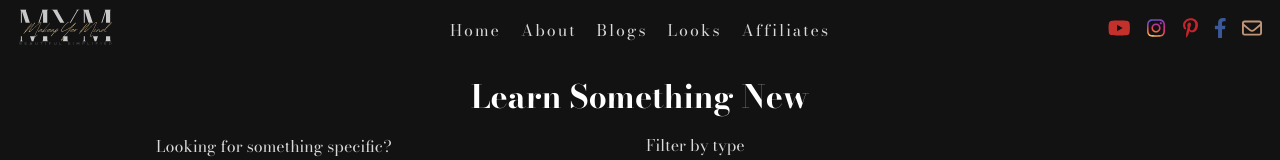
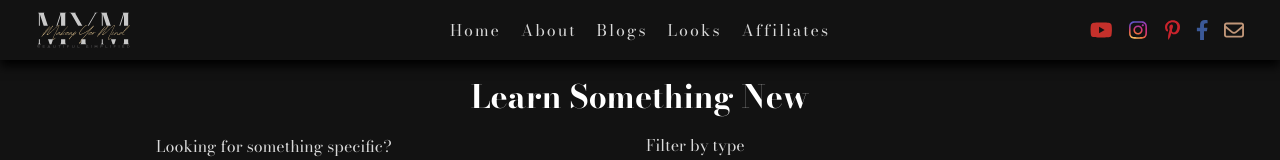
Before and after one commit to ryanbradley-webdev/makeup-yer-mind-official, a Next.js app: page /blogs in a window 1280 px wide. Shown: the top 160 px of the page. Built offline with nearby package versions, Linux system fonts and the light colour scheme; no server answers; the database is empty.

Commit message:
Add box-shadow to header and state to header component to manage box-shadow similarly to background color with intersection observer.

```diff
--- a/components/header/Header.tsx
+++ b/components/header/Header.tsx
@@ -16,6 +16,10 @@ export default function Header() {
         if (pathname === '/') return 'transparent'
         return 'var(--color-background-main)'
     })
+    const [boxShadow, setBoxShadow] = useState(() => {
+        if (pathname === '/') return 'none'
+        return '0px 6px 10px black'
+    })
 
     const toggleMenu = () => {
         setMenuVisible(!menuVisible)
@@ -26,14 +30,16 @@ export default function Header() {
             entries.forEach(entry => {
                 if (entry.isIntersecting) {
                     setBackground('transparent')
+                    setBoxShadow('none')
                 } else {
                     setBackground('var(--color-background-main)')
+                    setBoxShadow('0px 6px 10px black')
                 }
             })
         }, {
             root: null,
             rootMargin: '0px',
-            threshold: window.innerWidth > 1024 ? 0.8 : 0.6
+            threshold: window.innerWidth > 1024 ? 0.9 : 0.6
         })
 
         const hero = document.getElementById('hero')
@@ -50,7 +56,7 @@ export default function Header() {
     }, [pathname])
 
     return (
-        <header className={styles.header} style={{ background }}>
+        <header className={styles.header} style={{ background, boxShadow }}>
 
             <Link href='/'>
                 <Image src={'/Logo-Small.svg'} alt='' width={95} height={36} />
--- a/components/header/header.module.css
+++ b/components/header/header.module.css
@@ -9,7 +9,7 @@
     justify-content: space-between;
     align-items: center;
     padding: 18px;
-    transition: background 0.8s ease;
+    transition: all 0.4s ease;
     z-index: 5;
 }
 
@@ -106,14 +106,17 @@
     .header > a,
     .iconDiv {
         position: absolute;
+        top: 50%;
+        transform: translateY(-50%);
     }
 
     .header > a {
-        left: 18px;
+        display: flex;
+        left: 36px;
     }
 
     .iconDiv {
-        right: 18px;
+        right: 36px;
     }
 
     .menu {
--- a/components/home-page-subsections/section.module.css
+++ b/components/home-page-subsections/section.module.css
@@ -57,6 +57,7 @@
         display: flex;
         gap: 20px;
         padding-right: 20px;
+        background: linear-gradient(to bottom, transparent 80%, #22222277);
     }
 
     .sectionHeader {
```
